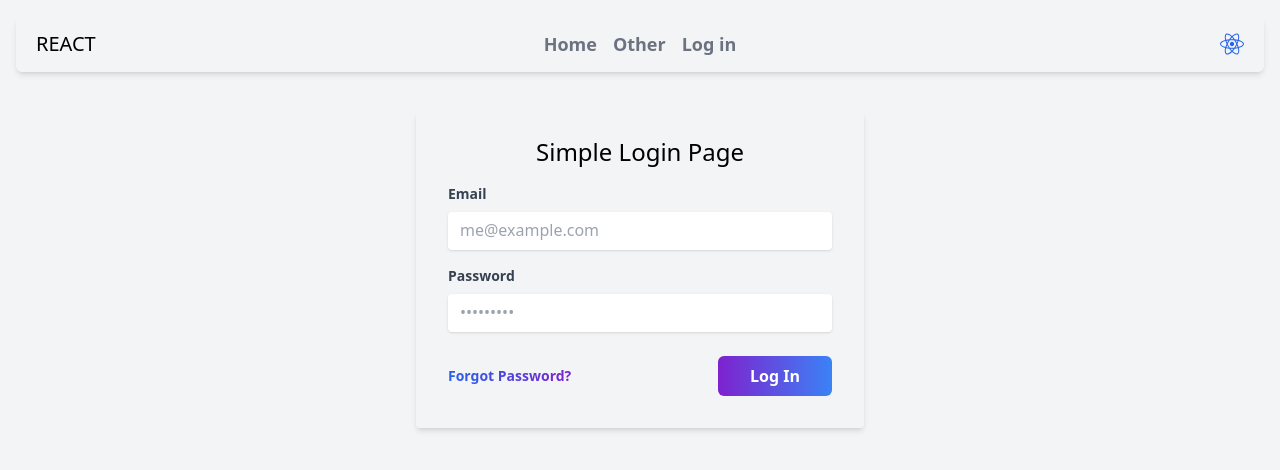
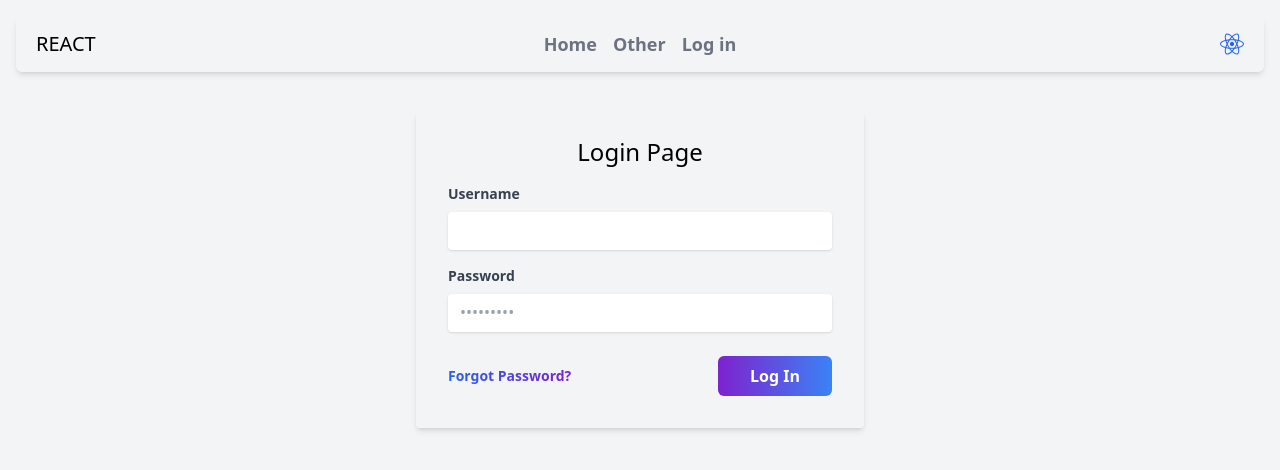
Before and after one commit to mdmoren/simple-react, a React (Create React App) app: page /login in a window 1280 px wide. Shown: the top 470 px of the page. Built offline with nearby package versions, Linux system fonts and the light colour scheme; the HTML template or start-up script is replaced by a standard one.

Commit message:
connected to server

```diff
--- a/package.json
+++ b/package.json
@@ -6,6 +6,7 @@
     "@testing-library/jest-dom": "^5.17.0",
     "@testing-library/react": "^13.4.0",
     "@testing-library/user-event": "^13.5.0",
+    "axios": "^1.6.8",
     "react": "^18.2.0",
     "react-dom": "^18.2.0",
     "react-icons": "^5.0.1",
@@ -19,6 +20,7 @@
     "test": "react-scripts test",
     "eject": "react-scripts eject"
   },
+  "proxy": "http://localhost:8080",
   "eslintConfig": {
     "extends": [
       "react-app",
--- a/src/pages/Login.jsx
+++ b/src/pages/Login.jsx
@@ -1,18 +1,28 @@
 import { useState } from "react";
+import axios from "axios";
 import { Link } from "react-router-dom";
 
 export default function Login() {
-  const [email, setEmail] = useState("");
+  const [username, setUsername] = useState("");
   const [password, setPassword] = useState("");
   const [error, setError] = useState(false)
 
   function loginButton() {
-    console.log("Log in button pressed");
-    setError(true)
+    axios.post('/auth/login', { username, password })
+      .then(response => {
+
+        console.log(response.data);
+        setUsername("")
+        setPassword("")
+      })
+      .catch(error => {
+        setError(true);
+        console.error("Login error:", error);
+      });
   }
 
-  function handleEmailChange(e) {
-    setEmail(e.target.value);
+  function handleUsernameChange(e) {
+    setUsername(e.target.value);
   }
 
   function handlePasswordChange(e) {
@@ -22,23 +32,23 @@ export default function Login() {
   return (
     <div className="flex flex-col items-center justify-start min-h-screen pt-20">
       <div className="max-w-md w-full shadow-md rounded px-8 pt-6 pb-8 m-8">
-        <h1 className="text-center text-2xl mb-4">Simple Login Page</h1>
+        <h1 className="text-center text-2xl mb-4">Login Page</h1>
 
         <div className="space-y-4 mb-6">
           <div>
             <label
               className="block text-gray-700 text-sm font-bold mb-2"
-              htmlFor="email"
+              htmlFor="username"
             >
-              Email
+              Username
             </label>
             <input
               className="shadow appearance-none border-b-2 border-white hover:border-blue-500 rounded focus:border-white focus:outline-blue-500 outline-purple-700 w-full py-2 px-3 text-gray-700 leading-tight duration-300"
-              id="email"
-              type="email"
-              placeholder="me@example.com"
-              value={email}
-              onChange={handleEmailChange}
+              id="username"
+              type="username"
+              placeholder=""
+              value={username}
+              onChange={handleUsernameChange}
             />
           </div>
           <div>
```
Also changed, not shown: 1 other file (tests, documents, lock files or other folders).
